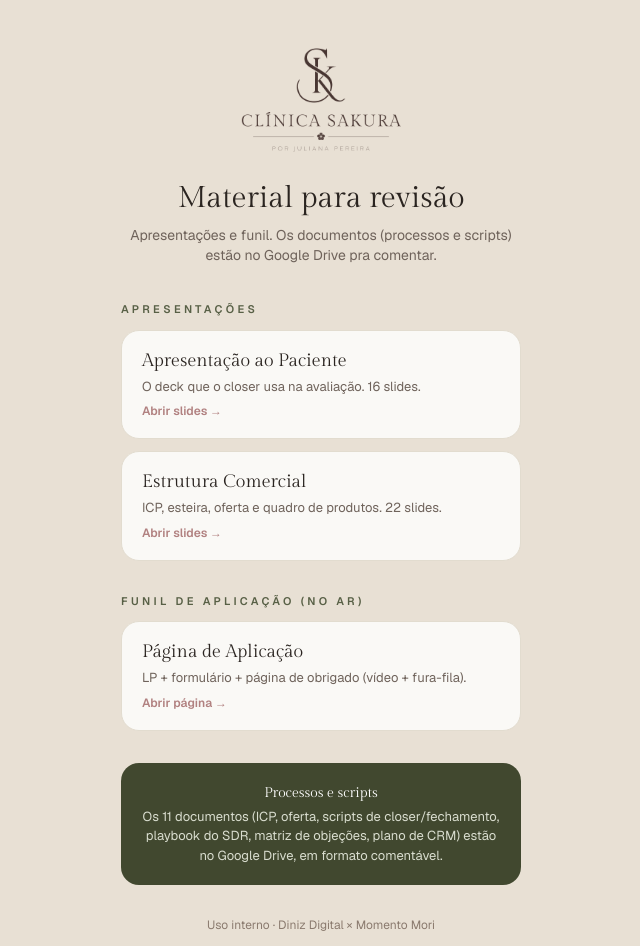
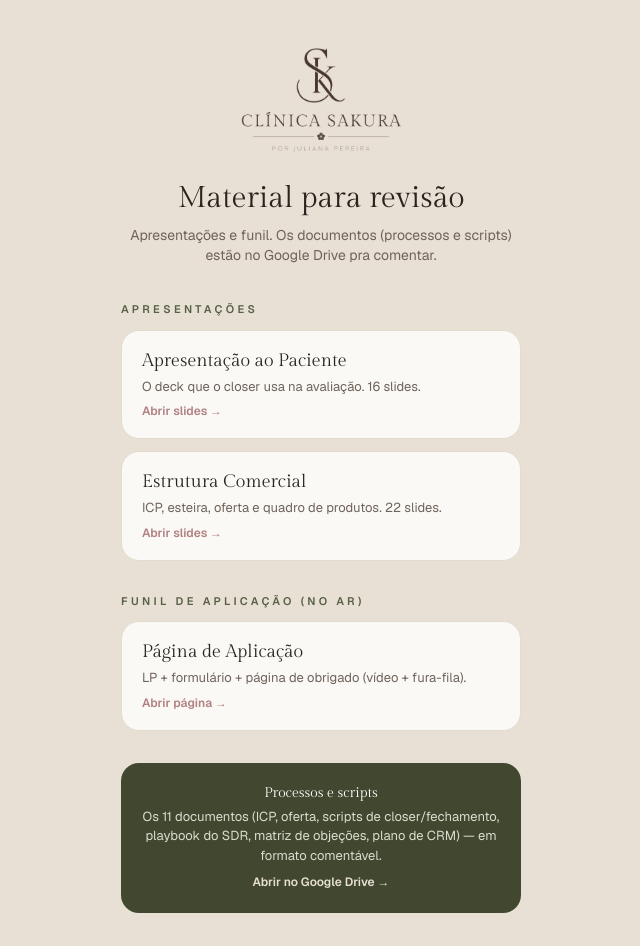
Before and after one commit to contatodrjulianap-cpu/julianapereira, a Next.js app: page /revisao in a window 1280 px wide. Shown: the top 946 px of the page, without its empty margins (319-959 px from the left). Built offline with nearby package versions, Linux system fonts and the light colour scheme; no server answers.

Commit message:
feat(sakura): /revisao linka o folder de docs no Drive
Co-Authored-By: Claude Opus 4.8 (1M context) <noreply@anthropic.com>

```diff
--- a/src/app/revisao/page.tsx
+++ b/src/app/revisao/page.tsx
@@ -108,8 +108,11 @@ export default function RevisaoPage() {
           </a>
         </div>
 
-        <div
-          className="rounded-2xl p-5 text-center"
+        <a
+          href="https://drive.google.com/drive/folders/1EtAOF6sr1c2vIxrDm1i6vt0E64cNEZ7S"
+          target="_blank"
+          rel="noopener"
+          className="block rounded-2xl p-5 text-center active:opacity-90"
           style={{ background: C.green }}
         >
           <p className="text-[#fff] text-sm" style={SERIF}>
@@ -117,10 +120,16 @@ export default function RevisaoPage() {
           </p>
           <p className="text-[#d9ddcf] text-[13px] mt-1">
             Os 11 documentos (ICP, oferta, scripts de closer/fechamento,
-            playbook do SDR, matriz de objeções, plano de CRM) estão no Google
-            Drive, em formato comentável.
+            playbook do SDR, matriz de objeções, plano de CRM) — em formato
+            comentável.
           </p>
-        </div>
+          <span
+            className="text-[12px] font-semibold mt-2 inline-block"
+            style={{ color: C.cream }}
+          >
+            Abrir no Google Drive →
+          </span>
+        </a>
 
         <p className="text-center text-xs mt-8" style={{ color: C.taupe }}>
           Uso interno · Diniz Digital × Momento Mori
```
